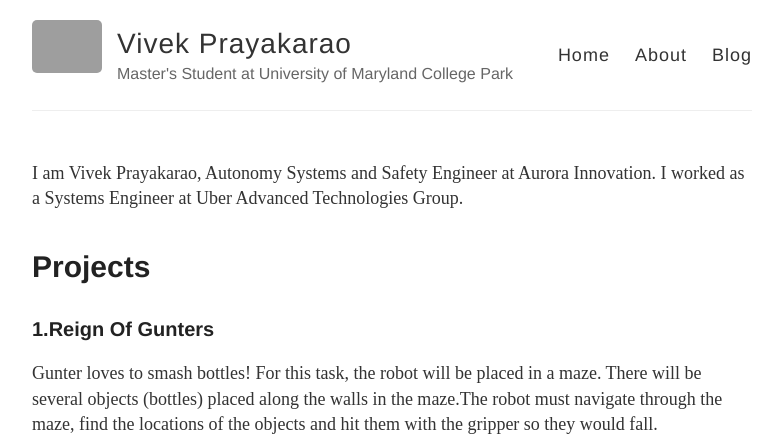
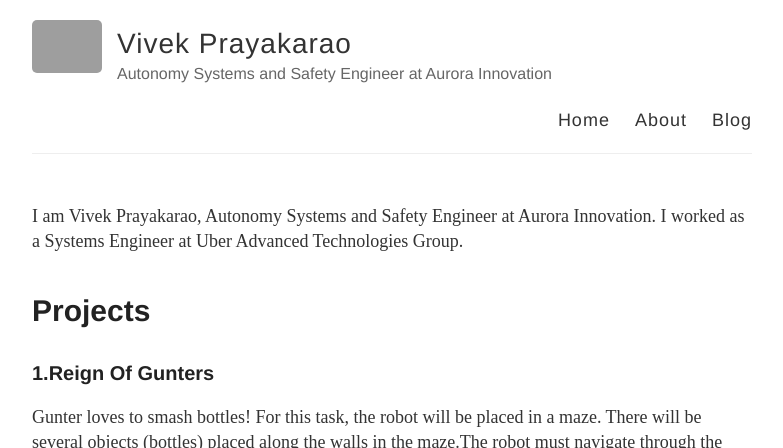
Before and after one commit to vprayakarao/vprayakarao.github.io, a Jekyll site: the page built from index.html, in a window 1280 px wide and 900 px high, cut to the strip 0-448 px from the top of the window. Shown: the whole strip, without its empty margins (248-1031 px from the left). Built offline with Jekyll 4.4.1, drawn with Linux system fonts in a browser that asks for light colours; grey boxes are pictures that could not be loaded.

Commit message:
Update Bio

```diff
--- a/_config.yml
+++ b/_config.yml
@@ -6,7 +6,7 @@
 name: Vivek Prayakarao
 
 # Short bio or description (displayed in the header)
-description: Master's Student at University of Maryland College Park
+description: Autonomy Systems and Safety Engineer at Aurora Innovation
 
 # URL of your avatar or profile pic (you could use your GitHub profile pic)
 avatar: "/images/dp.jpg"
```
Also changed, not shown: README.md.
